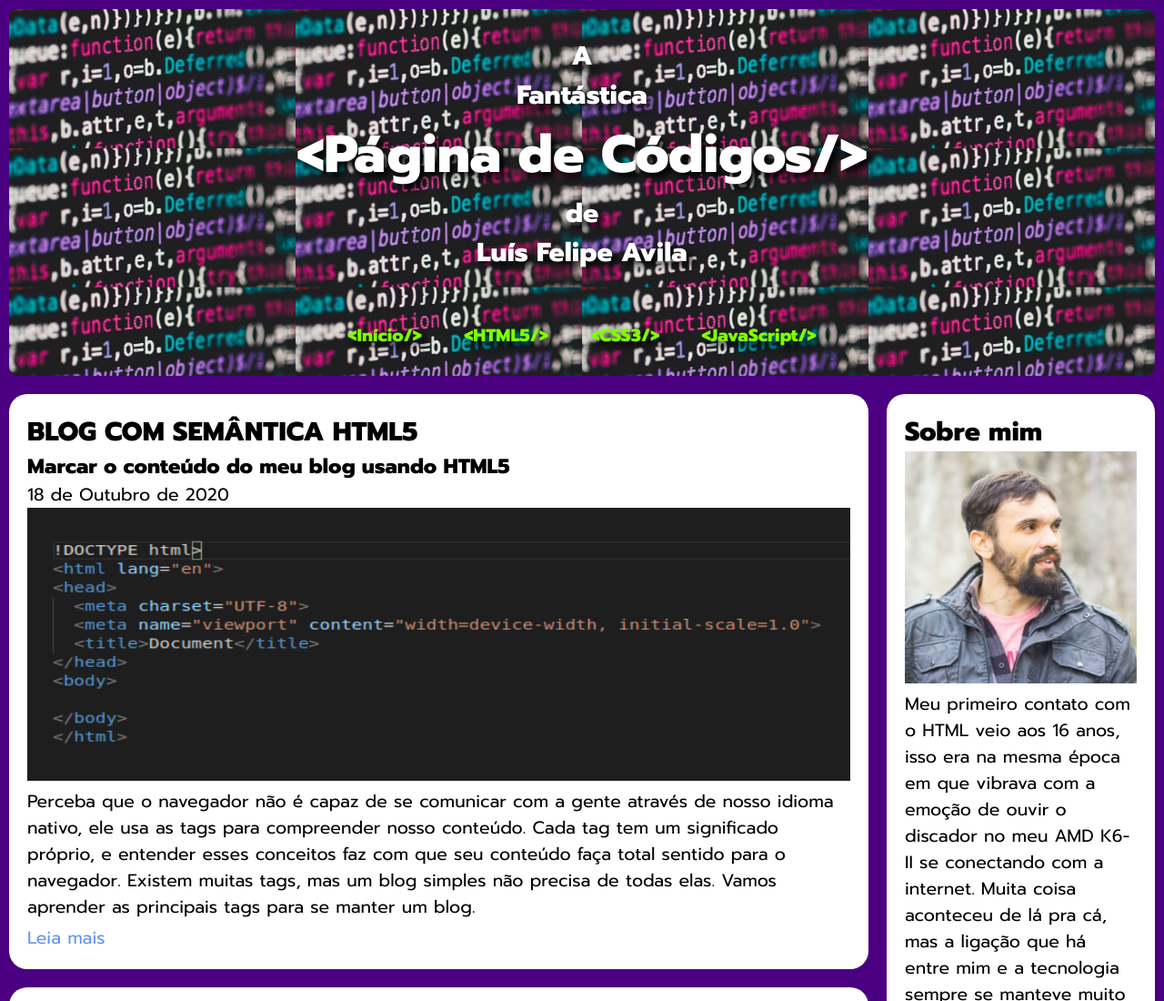
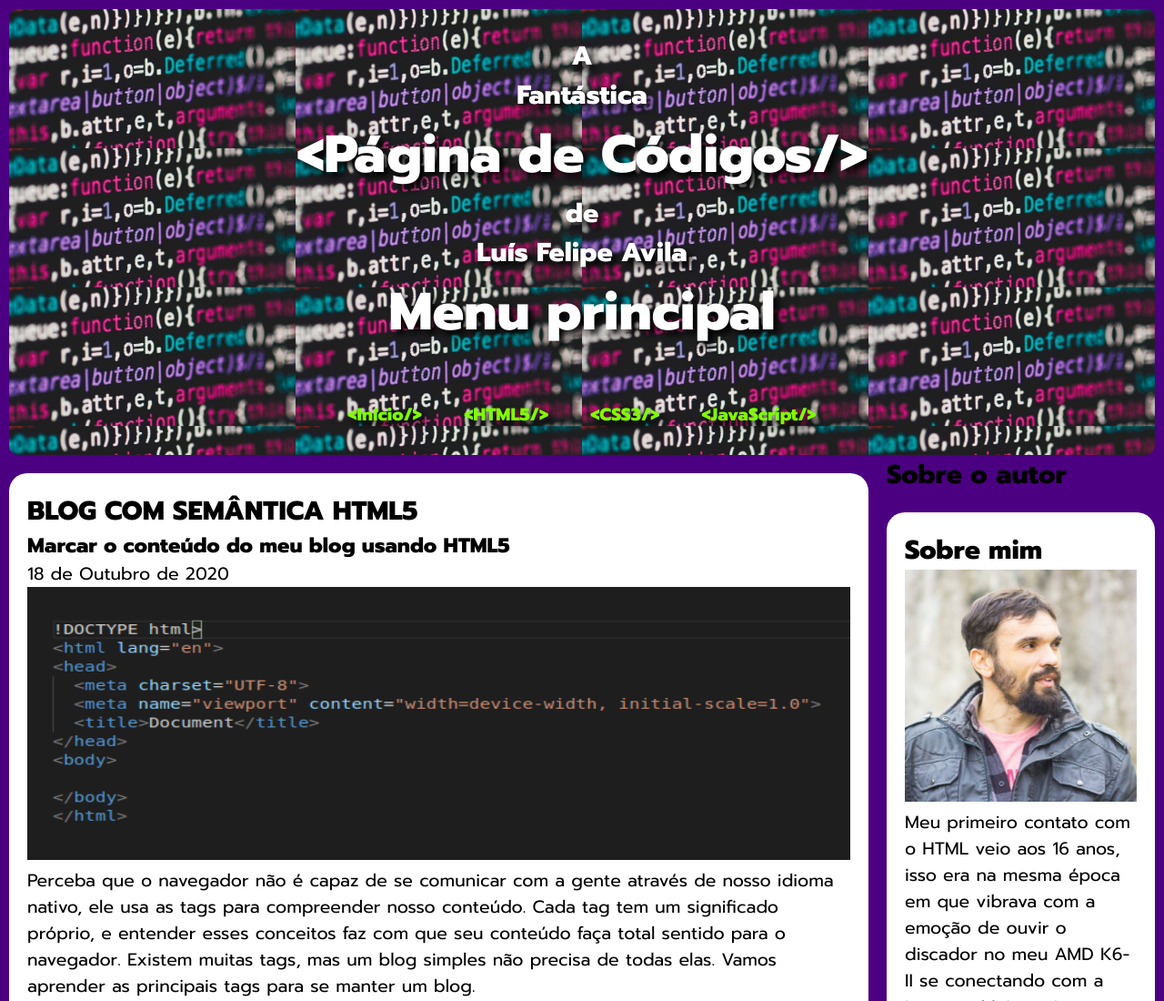
Before and after one commit to lfavila/lfavila.github.io, a plain HTML site: page index.html in a window 1280 px wide. Shown: the top 1100 px of the page at 91% size. Drawn offline with Linux system fonts and the light colour scheme.

Commit message:
add titulos para nav e aside

```diff
--- a/index.html
+++ b/index.html
@@ -18,6 +18,7 @@
           </hgroup>
         </div>
         <nav role="navigation">
+          <h1>Menu principal</h1>
             <ul>
                 <li><a href="#">&lt;Início/&gt;</a></li>
                 <li><a href="#">&lt;HTML5/&gt;</a></li>
@@ -70,6 +71,7 @@
           </article>
         </main>
         <aside role="complementary" class="colunaDireita">
+          <h1>Sobre o autor</h1>
           <section class="preview">
             <h2>Sobre mim</h2>
             <img src="./imagens/eu.jpg" width="150px" alt="Luis Felipe Avila" />
```
